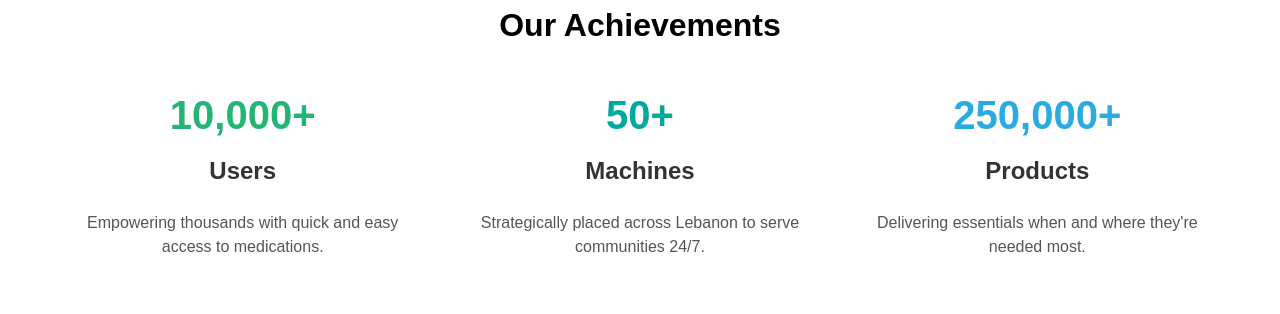
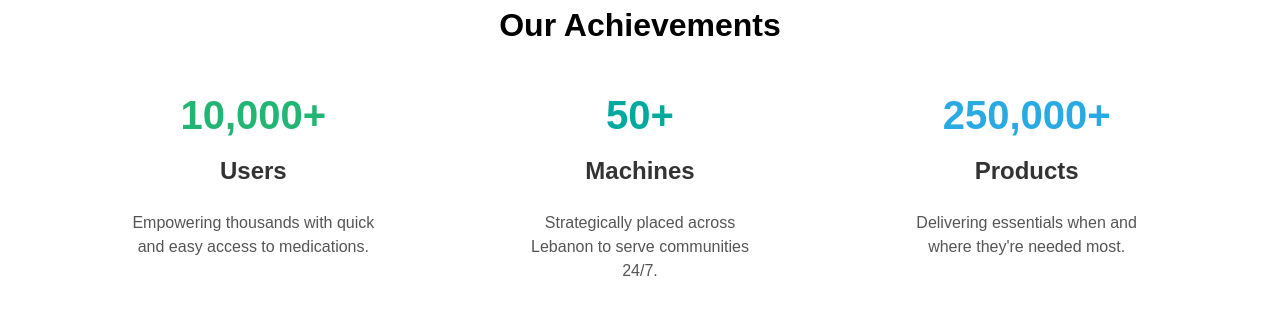
Before and after one commit to jeanpierrenashef/PharmaVend-web, a React (Create React App) app: page / in a window 1280 px wide. Shown: the top 314 px of the page. Built offline with nearby package versions, Linux system fonts and the light colour scheme.

Commit message:
Changes in the css file for achievements section

```diff
--- a/src/components/Achievements/Achievements.css
+++ b/src/components/Achievements/Achievements.css
@@ -1,7 +1,11 @@
 .achievements {
     background-color: white;
     text-align: center;
+    display: flex;
+    flex-direction: column;
+    align-items: center;
   }
+
 
   .achievements h1 {
     margin-bottom: 2rem;
@@ -12,8 +16,10 @@
 
   .achievements-grid {
     display: grid;
-    grid-template-columns: repeat(3, 1fr);
-    gap: 2rem;
+    width: 100%;
+    display: flex;
+    justify-content: space-around;
+
   }
 
   .achievement {
@@ -21,6 +27,8 @@
     border-radius: 10px;
     text-align: center;
     transition: transform 0.3s ease;
+    min-width: 150px;
+    max-width: 250px;
   }
 
   .achievement:hover {
```
